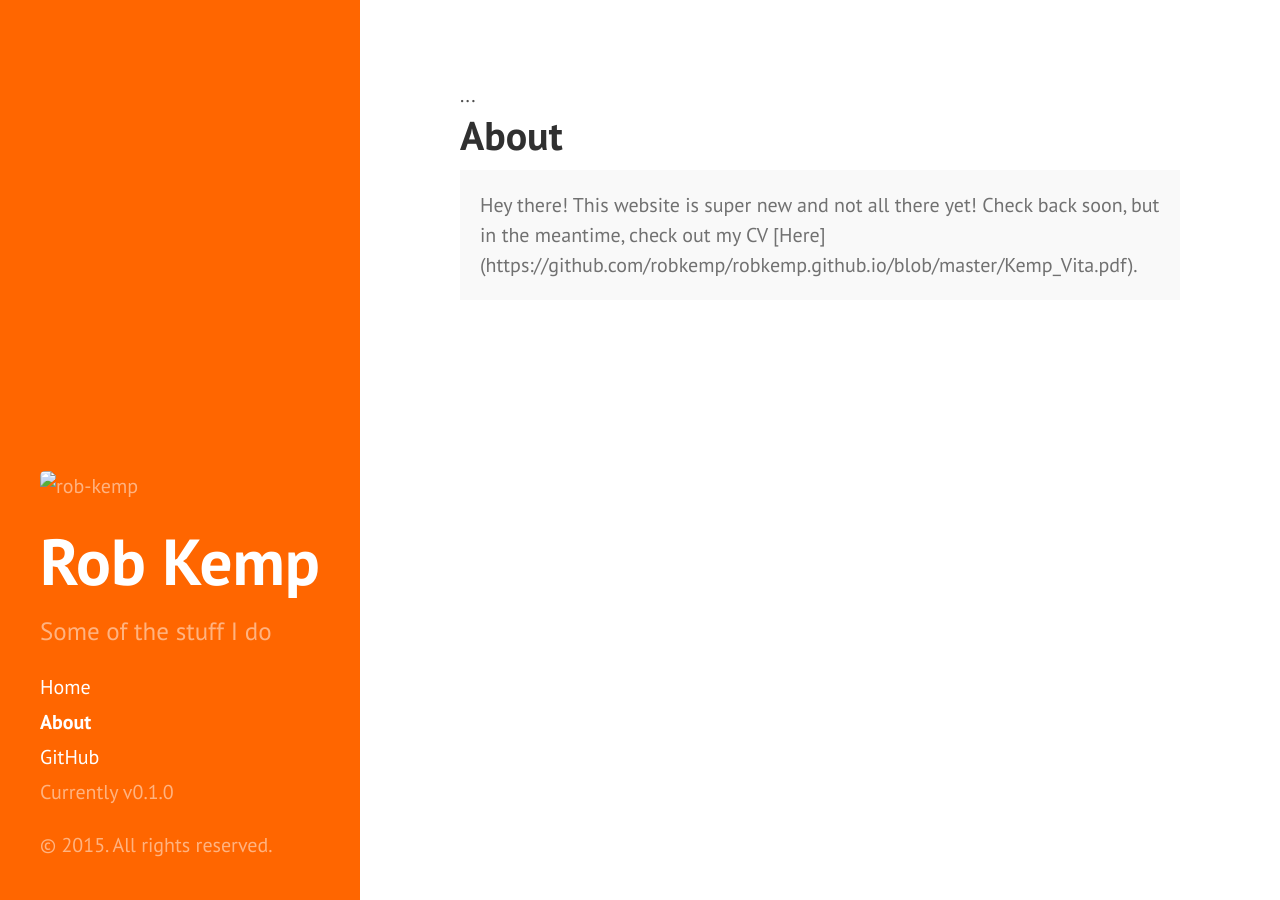
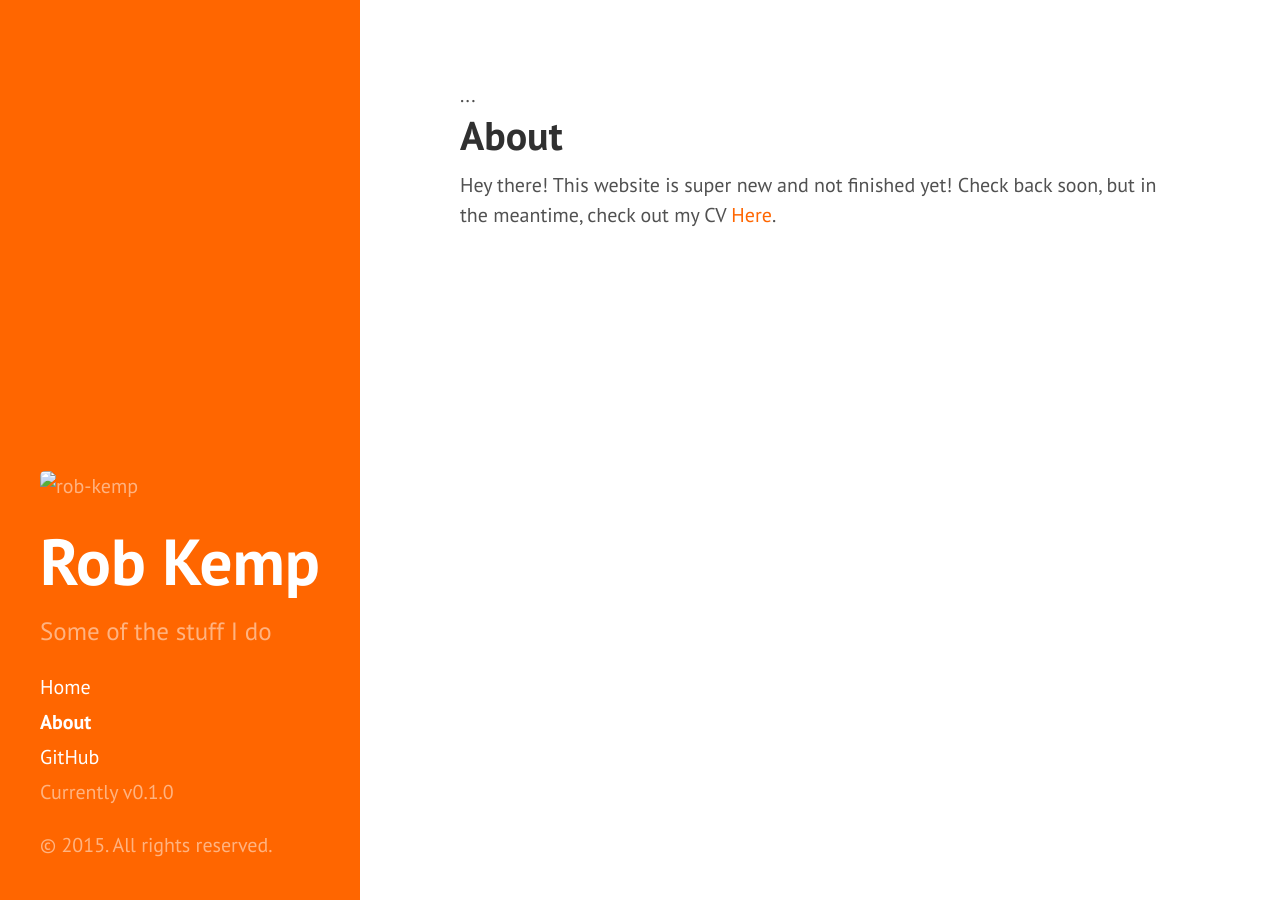
Before and after one commit to robkemp/robkemp.github.io, a Jekyll site: the page built from about.md, in a window 1280 px wide. Built offline with Jekyll 4.4.1, drawn with Linux system fonts in a browser that asks for light colours; Markdown is read by kramdown in place of the engine named in the settings.

Commit message:
updated CV link

```diff
--- a/about.md
+++ b/about.md
@@ -2,7 +2,4 @@
 layout: page
 title: About
 ---
-
-<p class="message">
-  Hey there! This website is super new and not all there yet! Check back soon, but in the meantime, check out my CV [Here](https://github.com/robkemp/robkemp.github.io/blob/master/Kemp_Vita.pdf).
-</p>
+  Hey there! This website is super new and not finished yet! Check back soon, but in the meantime, check out my CV [Here](https://github.com/robkemp/robkemp.github.io/blob/master/Kemp_Vita.pdf).
```
